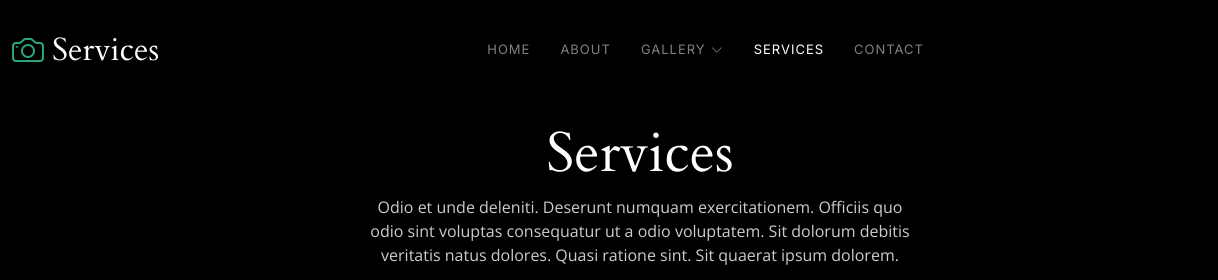
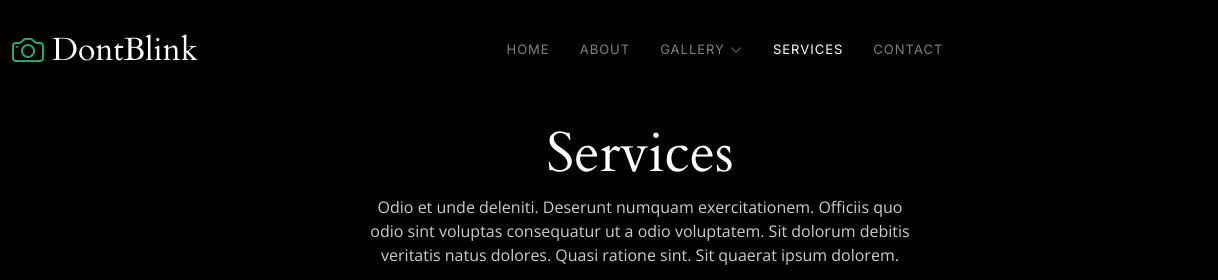
Before and after one commit to whoisluckyjohn/dontblinkphotography, a plain HTML site: page docs/services.html in a window 1280 px wide. Shown: the top 280 px of the page, 0-1218 px from the left. Drawn offline with nearby package versions, Linux system fonts and the light colour scheme.

Commit message:
Update README.md

```diff
--- a/docs/services.html
+++ b/docs/services.html
@@ -32,7 +32,7 @@
                 <!-- Uncomment the line below if you also wish to use an image logo -->
                 <!-- <img src="assets/img/logo.png" alt=""> -->
                 <i class="bi bi-camera"></i>
-                <h1>Services</h1>
+                <h1>DontBlink</h1>
             </a>
             <nav id="navbar" class="navbar">
                 <ul>
```
Also changed, not shown: docs/index.html (+1 -1 lines).
